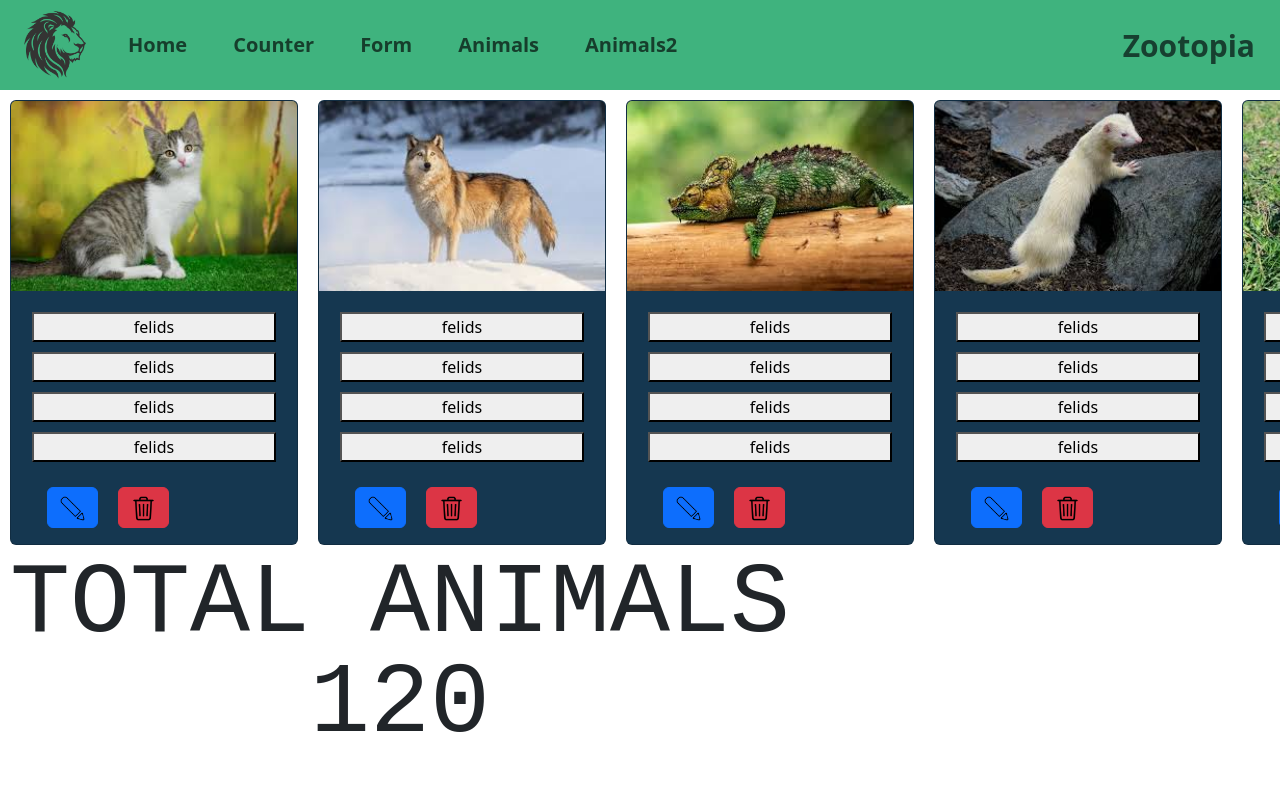
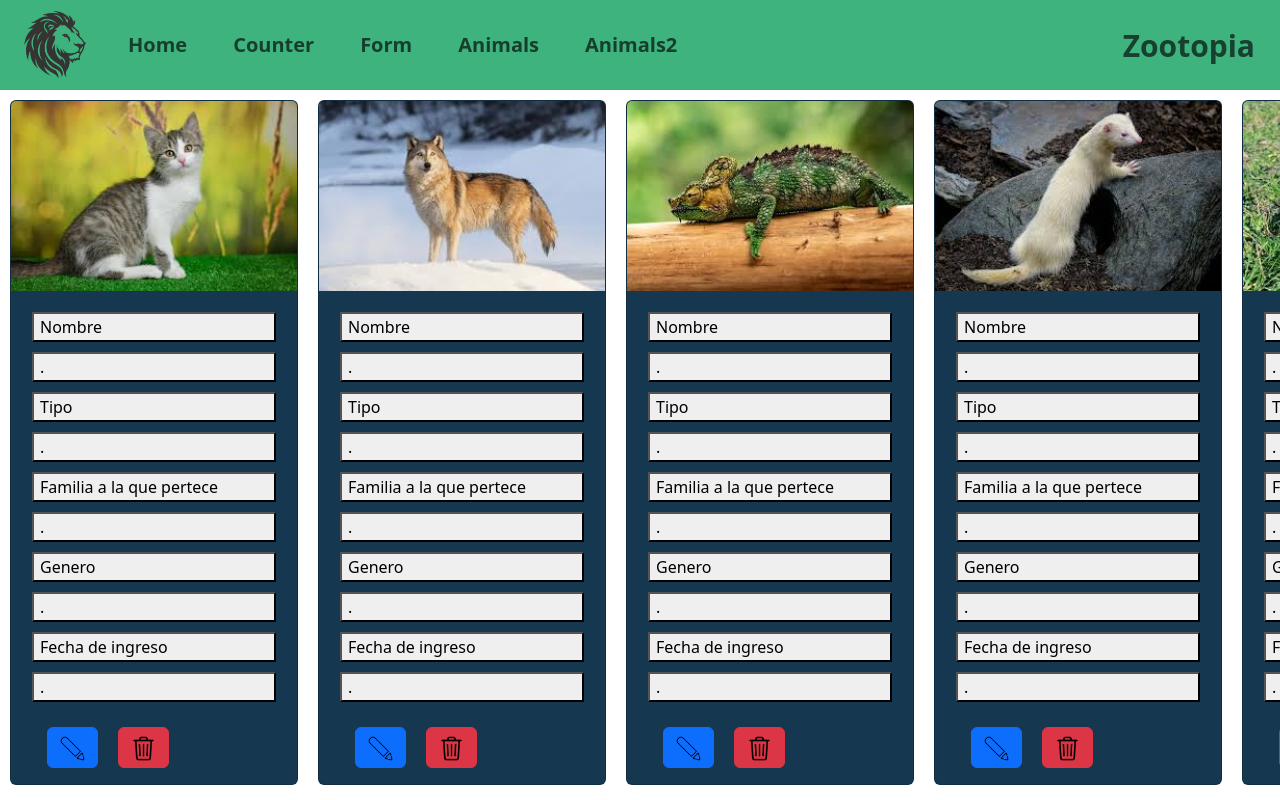
Before and after one commit to FactoriaF5-FactZoopia/Zootopia-FrontEnd, a Vue app: page /animals in a window 1280 px wide. Shown: the top 800 px of the page. Built offline with nearby package versions, Linux system fonts and the light colour scheme.

Commit message:
card update

```diff
--- a/src/components/Cards.vue
+++ b/src/components/Cards.vue
@@ -7,10 +7,17 @@
       <img class="card-img-top" src="../assets/imgAnimal/cat1.jpg" alt="Card image cap">
       <div class="card-body">
         <div class="buttones">
-          <button> felids</button>
-          <button> felids</button>
-          <button> felids</button>
-          <button> felids</button>
+          <button> Nombre</button>
+          <button>.</button>
+          <button> Tipo</button>
+          <button> .</button>
+          <button> Familia a la que pertece</button>
+          <button> .</button>
+          <button> Genero</button>
+          <button> .</button>
+          <button> Fecha de ingreso</button>
+          <button> .</button>
+
         </div>
       <div id = "botton">
           <a href="#" id="btn" class="btn btn-primary" ><img class="bin" src="../assets/icons/edit.png" alt="Card image cap"> </a>
@@ -24,10 +31,16 @@
       <img class="card-img-top" src="../assets/imgAnimal/Canids.jpg" alt="Card image cap">
       <div class="card-body">
         <div class="buttones">
-          <button> felids</button>
-          <button> felids</button>
-          <button> felids</button>
-          <button> felids</button>
+          <button> Nombre</button>
+          <button>.</button>
+          <button> Tipo</button>
+          <button> .</button>
+          <button> Familia a la que pertece</button>
+          <button> .</button>
+          <button> Genero</button>
+          <button> .</button>
+          <button> Fecha de ingreso</button>
+          <button> .</button>
         </div>
         <div id = "botton">
           <a href="#" id="btn" class="btn btn-primary" ><img class="bin" src="../assets/icons/edit.png" alt="Card image cap"> </a>
@@ -41,10 +54,16 @@
       <img class="card-img-top" src="../assets/imgAnimal/reptiles.jpg" alt="Card image cap">
       <div class="card-body">
         <div class="buttones">
-          <button> felids</button>
-          <button> felids</button>
-          <button> felids</button>
-          <button> felids</button>
+          <button> Nombre</button>
+          <button>.</button>
+          <button> Tipo</button>
+          <button> .</button>
+          <button> Familia a la que pertece</button>
+          <button> .</button>
+          <button> Genero</button>
+          <button> .</button>
+          <button> Fecha de ingreso</button>
+          <button> .</button>
         </div>
         <div id = "botton">
           <a href="#" id="btn" class="btn btn-primary" ><img class="bin" src="../assets/icons/edit.png" alt="Card image cap"> </a>
@@ -58,10 +77,16 @@
       <img class="card-img-top" src="../assets/imgAnimal/Mustelids.jpg" alt="Card image cap">
       <div class="card-body">
         <div class="buttones">
-          <button> felids</button>
-          <button> felids</button>
-          <button> felids</button>
-          <button> felids</button>
+          <button> Nombre</button>
+          <button>.</button>
+          <button> Tipo</button>
+          <button> .</button>
+          <button> Familia a la que pertece</button>
+          <button> .</button>
+          <button> Genero</button>
+          <button> .</button>
+          <button> Fecha de ingreso</button>
+          <button> .</button>
         </div>
         <div id = "botton">
           <a href="#" id="btn" class="btn btn-primary" ><img class="bin" src="../assets/icons/edit.png" alt="Card image cap"> </a>
@@ -76,10 +101,16 @@
       <div class="card-body">
 
         <div class="buttones">
-          <button> felids</button>
-          <button> felids</button>
-          <button> felids</button>
-          <button> felids</button>
+          <button> Nombre</button>
+          <button>.</button>
+          <button> Tipo</button>
+          <button> .</button>
+          <button> Familia a la que pertece</button>
+          <button> .</button>
+          <button> Genero</button>
+          <button> .</button>
+          <button> Fecha de ingreso</button>
+          <button> .</button>
         </div>   <div id = "botton">
           <a href="#" id="btn" class="btn btn-primary" ><img class="bin" src="../assets/icons/edit.png" alt="Card image cap"> </a>
           <a href="#" id="btn" class="btn btn-danger" >   <img class="bin" src="../assets/icons/bin.png" alt="Card image cap"> </a>
@@ -90,6 +121,8 @@
   </div>
 </template>
 <style scoped>
+
+
 #container{
   display: flex;
 
@@ -106,6 +139,7 @@
 }
 button{
   margin: 5px;
+  text-align: left;
 }
 
 .bin{
```
